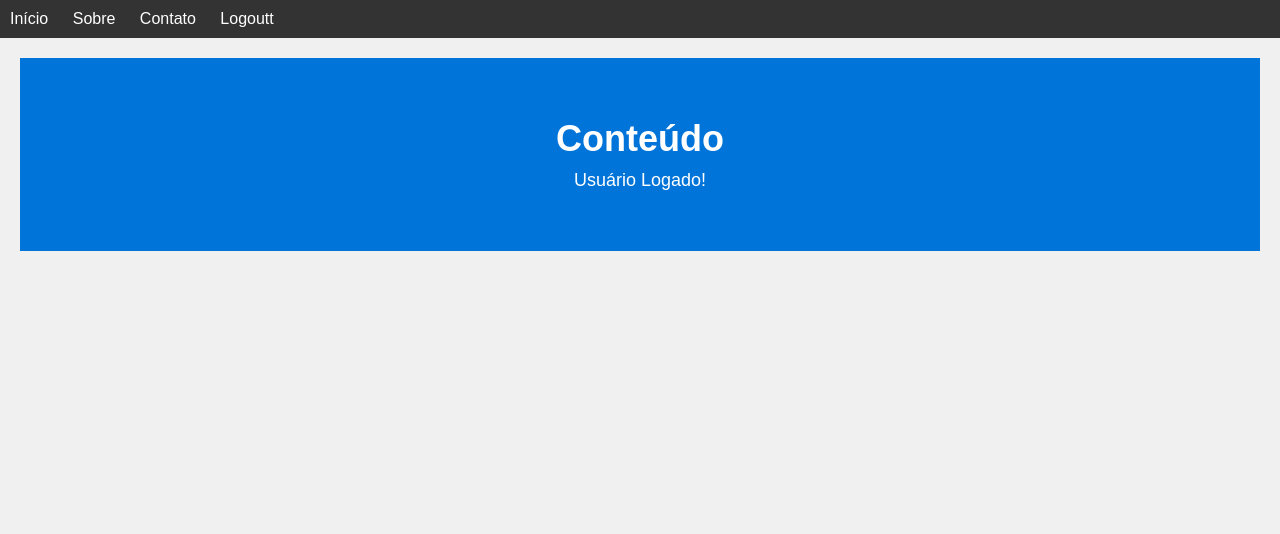
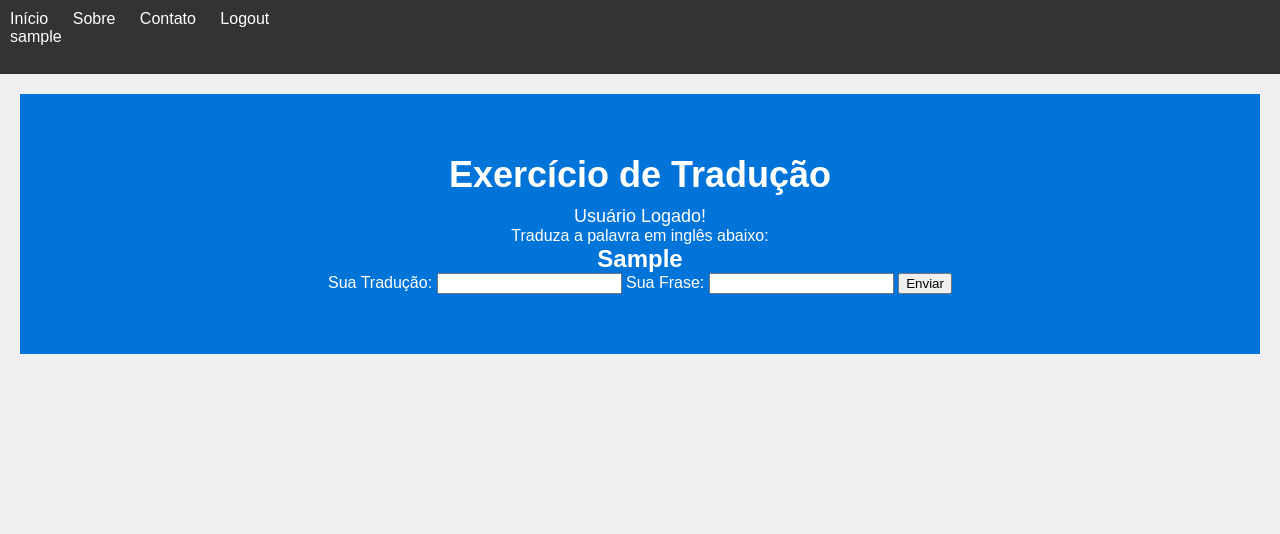
Before and after one commit to Guilherme-Tomelin/EssentialEnglishWords, a Django app: page /conteudo in a window 1280 px wide. Shown: the top 534 px of the page. Run offline with Django 4.2, Linux system fonts and the light colour scheme; a user stored in the database is signed in; tables that the repository leaves empty hold one stand-in row (values such as "Sample post").

Commit message:
(feat) - Lógica geração de palavras

```diff
--- a/app/urls.py
+++ b/app/urls.py
@@ -1,8 +1,8 @@
 from django.urls import path
-from app.views import index, conteudo
-
+from app.views import index, conteudo, processa_form
 urlpatterns = [
     path('', index, name='index'),
     path('conteudo', conteudo, name='conteudo'),
+    path('processa_form/',processa_form, name="processa_form")
 
 ]
--- a/app/views.py
+++ b/app/views.py
@@ -1,12 +1,53 @@
 from django.shortcuts import render, redirect
 from django.conf import settings
 from django.contrib.auth.decorators import login_required
+from words_api.models import Palavra
+from django.http import HttpResponse
+import random
+
+
 
 def index(request):
     return render(request, 'app/index.html')
 
+@login_required(login_url='login')
 def conteudo(request):
-    if not request.user.is_authenticated:
-        return redirect('/login')
 
-    return render(request, 'app/conteudo.html')
+    word_count = Palavra.objects.count()
+
+    random_number = random.randint(0, word_count -1)
+
+    random_word = Palavra.objects.all()[random_number]
+
+    print(f'A palavra aleatória é: {random_word}')
+
+    return render(request, 'app/conteudo.html', {'palavra_aleatoria': random_word, 'user': request.user})
+
+
+def processa_form(request):
+    translationInput = request.POST.get('translationInput')
+    sentenceInput = request.POST.get('sentenceInput')
+
+    print(f'Tradução [{translationInput}] Frase [{sentenceInput}]')
+
+    resultado = processa_palavra(translationInput)
+
+    if resultado['']:
+        pass
+    #return HttpResponse(f'Tradução [{translationInput}] Frase [{sentenceInput}]')
+
+
+def processa_palavra(translationInput):
+    print(f'Função processa_palavra {translationInput}')
+
+    try:
+        palavra_obj = Palavra.objects.get(word=translationInput)
+        translation = palavra_obj.translation
+
+        return {
+            'palavra_encontrada': True,
+            'translation': translation,
+        }
+
+    except Palavra.DoesNotExist:
+        return {'palavra_encontrada': False}
--- a/templates/app/conteudo.html
+++ b/templates/app/conteudo.html
@@ -14,7 +14,8 @@
                 <li><a href="/">Início</a></li>
                 <li><a href="/sobre/">Sobre</a></li>
                 <li><a href="/contato/">Contato</a></li>
-                <li><a href="{% url 'logout' %}">Logoutt</a></li>
+                <li><a href="{% url 'logout' %}">Logout</a></li>
+                <li><p>{{ user.username }}</p></li>
             </ul>
         </nav>
         {% for message in messages %}
@@ -25,8 +26,22 @@
     </header>
     <main>
         <div class="section hero">
-            <h1>Conteúdo</h1>
+            <h1>Exercício de Tradução</h1>
             <p>Usuário Logado!</p>
+            <form method="POST" action="{% url 'processa_form' %}">
+                {% csrf_token %}
+
+                <label for="traducao">Traduza a palavra em inglês abaixo:</label>
+                <h2>{{ palavra_aleatoria.word }}</h2>
+
+                <label for="traducao">Sua Tradução:</label>
+                <input type="text" id="traducao" name="translationInput" required>
+
+                <label for="frase">Sua Frase:</label>
+                <input type="text" id="frase" name="sentenceInput" required>
+
+                <input type="submit" value="Enviar">
+            </form>
         </div>
     </main>
     <footer>
--- a/words_api/models.py
+++ b/words_api/models.py
@@ -5,5 +5,6 @@ class Palavra(models.Model):
     pronunciation = models.TextField(null=False, blank=False)
     translation = models.CharField(max_length=80, null=False, blank=False)
 
+
     def __str__(self):
         return f"Word [{self.word}]"
```
Also changed, not shown: 1 other file.
